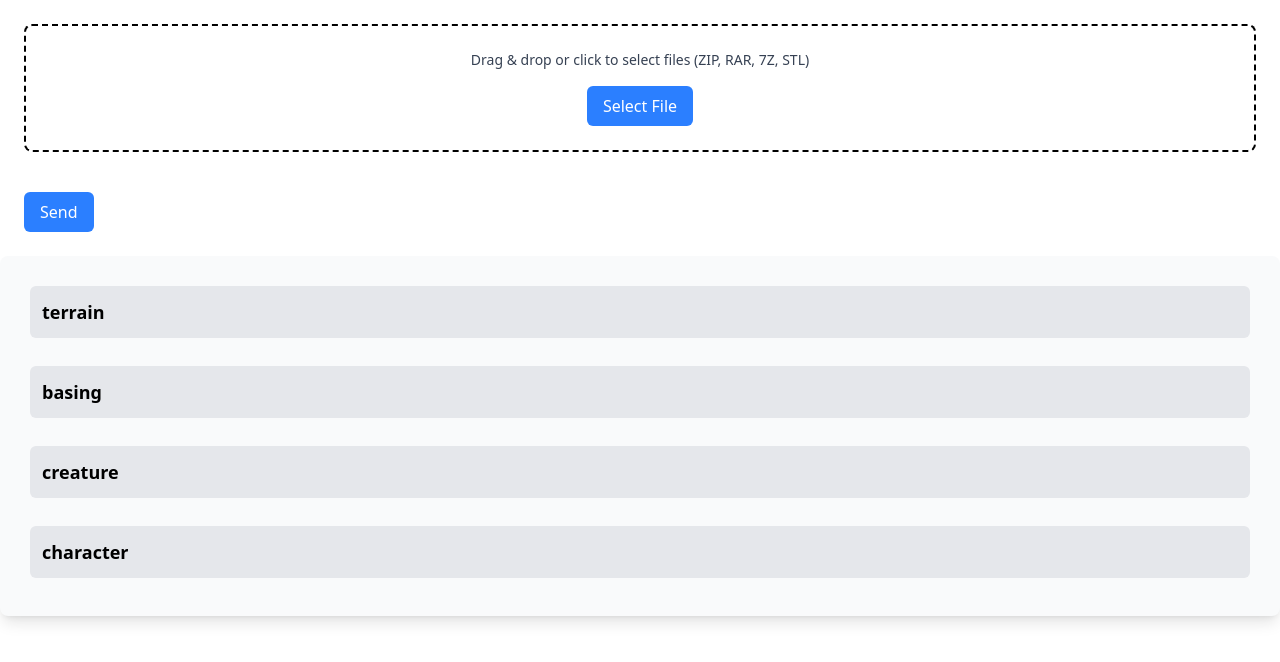
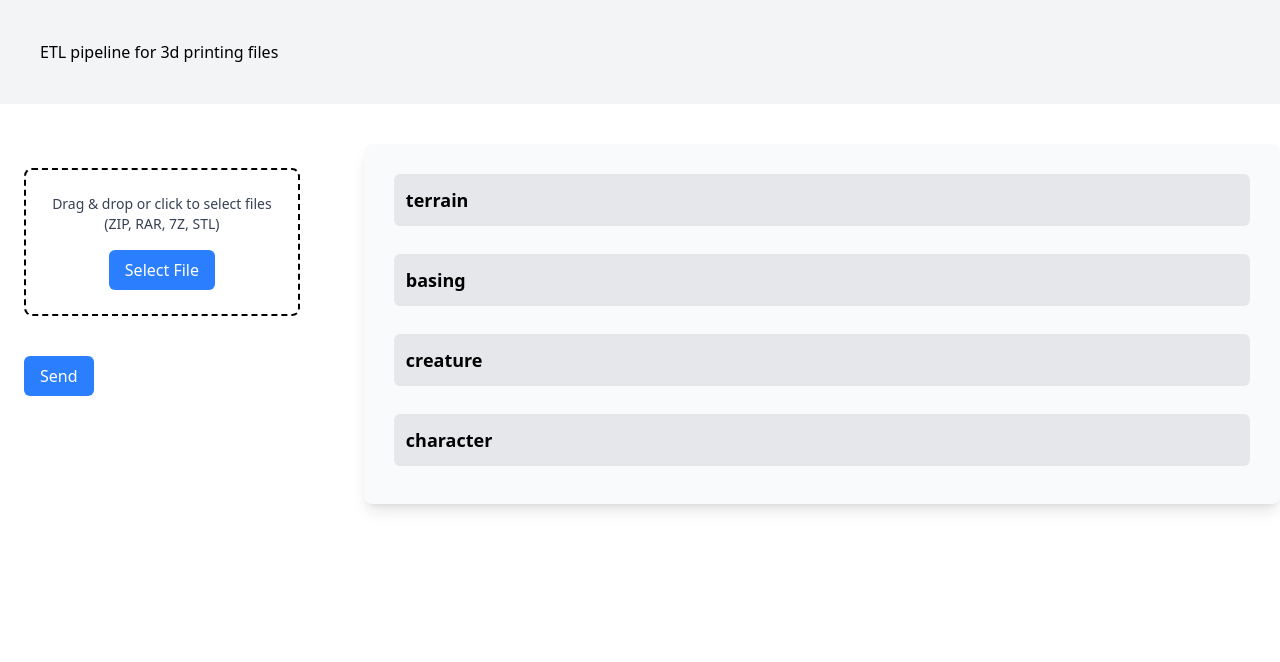
Before and after one commit to pulcovamon/ETL-pipeline-for-3d-print-files, a React (Vite) app in the folder etl-pipeline-client/: page / in a window 1280 px wide. Shown: the top 662 px of the page. Built offline with nearby package versions, Linux system fonts and the light colour scheme.

Commit message:
add dark mode and improve styling

```diff
--- a/etl-pipeline-client/src/App.tsx
+++ b/etl-pipeline-client/src/App.tsx
@@ -16,9 +16,14 @@ export default function App() {
   ]);
 
   return (
-    <div className="app-container">
+    <div className="dark:bg-gray-800 dark:text-white min-h-svh">
+      <div className="w-full bg-gray-100 dark:bg-gray-900 p-10 mb-10">
+        <h1>ETL pipeline for 3d printing files</h1>
+      </div>
+      <div className="flex flex-row gap-10 justify-evenly">
       <FileUploader />
       <FileStructure categories={categories} setCategories={setCategories} />
+      </div>
     </div>
   );
 }
--- a/etl-pipeline-client/src/CategoryItem.tsx
+++ b/etl-pipeline-client/src/CategoryItem.tsx
@@ -26,12 +26,12 @@ export default function CategoryItem({
     <li className="category mb-2">
       <button
         onClick={() => handleCategoryClick(category.name)}
-        className="text-left w-full p-3 text-lg font-semibold rounded-md bg-gray-200 hover:bg-gray-300 focus:outline-none cursor-pointer"
+        className="text-left w-full p-3 text-lg font-semibold rounded-md bg-gray-200 hover:bg-gray-300 focus:outline-none cursor-pointer dark:bg-gray-800 dark:hover:bg-gray-700"
       >
         {category.name}
       </button>
       {openCategories.includes(category.name) && (
-        <ul className="category-files pl-5 mt-2 bg-gray-100 rounded-md">
+        <ul className="category-files pl-5 mt-2 bg-gray-100 rounded-md dark:bg-gray-800">
           {category.children.length > 0 ? (
             category.children.map((child) => (
                 isFile(child) ?
@@ -45,7 +45,7 @@ export default function CategoryItem({
               />
             ))
           ) : (
-            <p className="text-gray-500 text-sm p-2">Empty</p>
+            <p className="text-gray-500 text-sm p-2 dark:text-white">Empty</p>
           )}
         </ul>
       )}
--- a/etl-pipeline-client/src/FileItem.tsx
+++ b/etl-pipeline-client/src/FileItem.tsx
@@ -38,8 +38,8 @@ export default function FileItem({ file, parent = null, category }: FileItemProp
 
       {showViewer && isSTL && (
         <div className="fixed inset-0 bg-black/40 backdrop-blur-md flex items-center justify-center z-50">
-          <div className="bg-white bg-opacity-95 rounded-lg shadow-lg p-6 relative flex flex-col items-center">
-            <div className="flex items-center justify-center border border-gray-300 rounded-lg overflow-hidden">
+          <div className="bg-white bg-opacity-95 rounded-lg shadow-lg p-6 relative flex flex-col items-center dark:bg-gray-900">
+            <div className="flex items-center justify-center border border-gray-400 rounded-lg overflow-hidden">
               <STLViewer fileUrl={fileURL} />
             </div>
 
--- a/etl-pipeline-client/src/FileStructure.tsx
+++ b/etl-pipeline-client/src/FileStructure.tsx
@@ -43,7 +43,7 @@ export default function FileStructure({
   }
 
   return (
-    <div className="file-structure-container p-6 bg-gray-50 rounded-lg shadow-lg">
+    <div className="file-structure-container p-6 bg-gray-50 rounded-lg shadow-lg dark:bg-gray-900 w-full">
       <ul>
         {categories.map((category) => (
           <CategoryItem
@@ -51,7 +51,7 @@ export default function FileStructure({
                 category={category}
                 openCategories={openCategories}
                 handleCategoryClick={handleCategoryClick}
-                setCategories={setCategories} categories={categories}          />
+                setCategories={setCategories} categories={categories}/>
         ))}
       </ul>
     </div>
--- a/etl-pipeline-client/src/FileUploader.tsx
+++ b/etl-pipeline-client/src/FileUploader.tsx
@@ -45,7 +45,7 @@ export default function FileUploader() {
   return (
     <div className="p-6 space-y-6">
       <div className="border-2 border-dashed p-6 rounded-lg text-center">
-        <p className="text-sm text-gray-700">Drag & drop or click to select files (ZIP, RAR, 7Z, STL)</p>
+        <p className="text-sm text-gray-700 dark:text-white">Drag & drop or click to select files (ZIP, RAR, 7Z, STL)</p>
         <input
           type="file"
           multiple
@@ -72,7 +72,7 @@ export default function FileUploader() {
                 {file.name}
                 <button
                   onClick={() => handleRemoveFile(file.name)}
-                  className="ml-2 text-red-500 hover:text-red-700"
+                  className="ml-2 text-red-500 hover:text-red-700 cursor-pointer"
                 >
                   ✕
                 </button>
--- a/etl-pipeline-client/src/FolderItem.tsx
+++ b/etl-pipeline-client/src/FolderItem.tsx
@@ -43,13 +43,13 @@ export default function FolderItem({
     <li>
       <button
         onClick={handleFolderClick}
-        className="text-gray-700 hover:bg-gray-200 p-2 rounded-md cursor-pointer"
+        className="text-gray-700 hover:bg-gray-200 p-2 rounded-md cursor-pointer dark:text-white dark:hover:bg-gray-700"
       >
         {folder.name}
       </button>
       {openFolder &&
         (folder.children ? (
-          <ul className="pl-5 mt-2 bg-gray-100 rounded-md">
+          <ul className="pl-5 mt-2 bg-gray-100 rounded-md dark:bg-gray-800">
             {folder.children.map((subFolder) => (
               <FileItem key={subFolder.name} file={subFolder} parent={folder.name} category={parentCategory} />
             ))}
```
